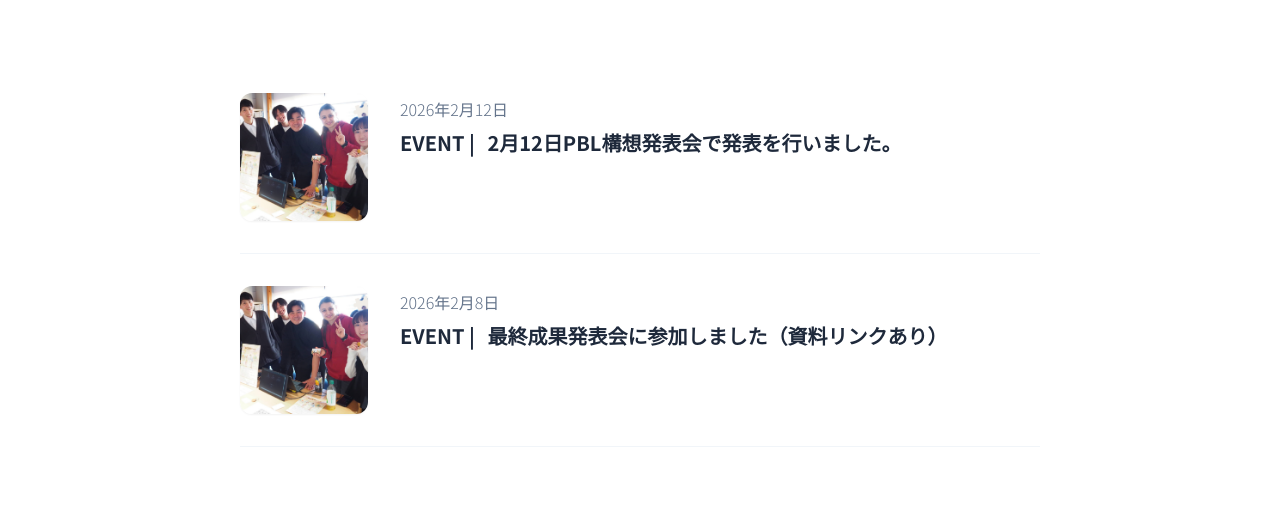
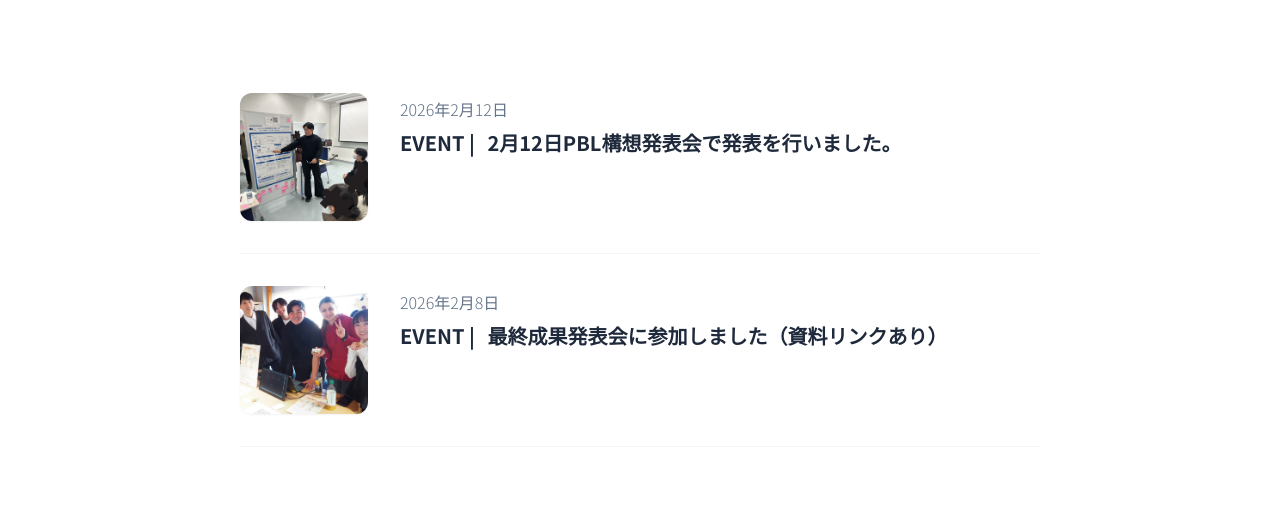
Before and after one commit to yujiro3440923/PCN-HP, a plain HTML site: page news.html in a window 1280 px wide. Shown: the part 268-776 px from the top of the page. Drawn offline with nearby package versions, Linux system fonts and the light colour scheme.

Commit message:
Update news image source in news.html

```diff
--- a/news.html
+++ b/news.html
@@ -77,7 +77,7 @@
                     class="news-item flex flex-col sm:flex-row gap-6 sm:gap-8 items-start py-8 border-b border-slate-100 group">
                     <a href="20260212-pbl-presentation.html"
                         class="shrink-0 rounded-xl overflow-hidden shadow-sm group-hover:shadow-md transition-shadow">
-                        <img src="./images/image.PCN.jpg" alt="成果発表会"
+                        <img src="./images/image1.PCN.jpg" alt="成果発表会"
                             class="w-full sm:w-32 h-auto sm:h-32 object-cover transition-transform duration-700 group-hover:scale-105">
                     </a>
                     <div class="flex flex-col pt-1">
```
